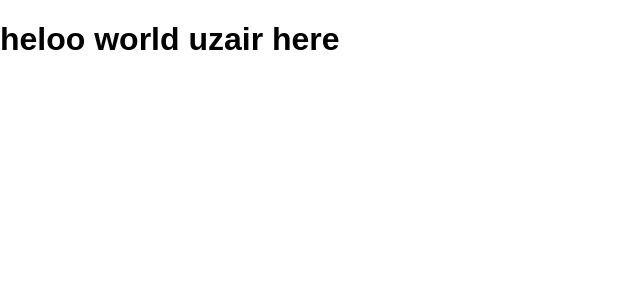
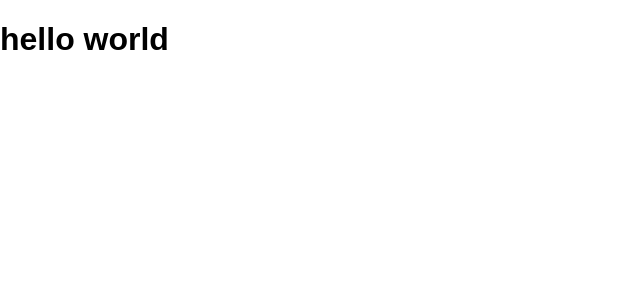
Before and after one commit to uzairqq/React-Js, a React (Create React App) app in the folder my-app/: page / in a window 1280 px wide. Shown: the top 300 px of the page, without its empty margins (0-640 px from the left). Built offline with nearby package versions, Linux system fonts and the light colour scheme.

Commit message:
we can also call this function component like this

```diff
--- a/my-app/src/App.js
+++ b/my-app/src/App.js
@@ -5,12 +5,12 @@ import logo from './logo.svg';
 import './App.css';
 
 function SayHello() {
-  return <h1>heloo world uzair here</h1>
+  return <h1>hello world</h1>
 }
 class App extends Component {
   render() {
     return (
-      <SayHello>hello</SayHello>
+      <SayHello />
     );
   }
 }
```
